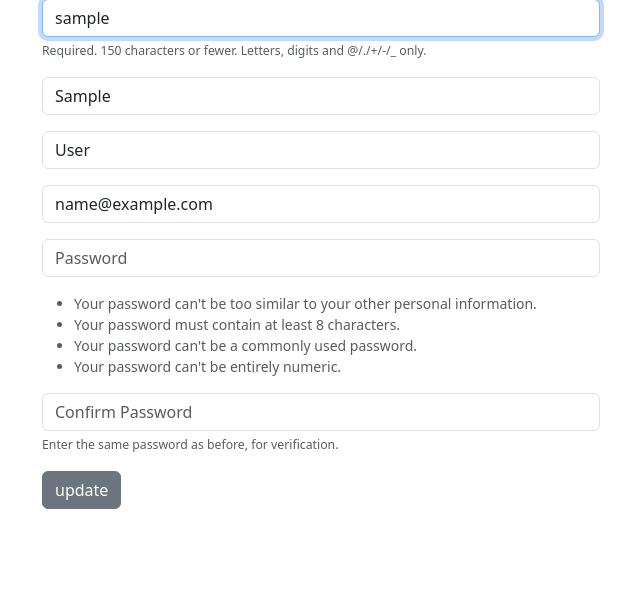
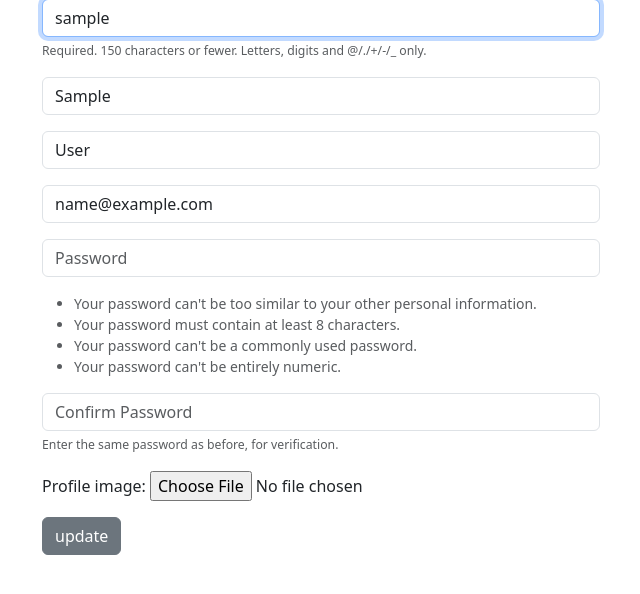
Before and after one commit to k-lila/socialmedia, a Django app: page /update_user/ in a window 1280 px wide. Shown: the part 113-707 px from the top of the page, without its empty margins (319-959 px from the left). Run offline with Django 5.2, Linux system fonts and the light colour scheme; the visitor is signed in with stand-in values (Sample User, id 1); data comes from the database, SQL or seed files in the repository.

Commit message:
profile pictures added to posts, profile and etc

```diff
--- a/socialmedia/urls.py
+++ b/socialmedia/urls.py
@@ -1,7 +1,9 @@
 from django.contrib import admin
 from django.urls import path, include
+from django.conf import settings
+from django.conf.urls.static import static
 
 urlpatterns = [
     path("admin/", admin.site.urls),
     path("", include("xuitter.urls")),
-]
+] + static(settings.MEDIA_URL, document_root=settings.MEDIA_ROOT)
--- /dev/null
+++ b/xuitter/forms/ProfileImgForm.py
@@ -0,0 +1,12 @@
+from django import forms
+from django.contrib.auth.forms import UserCreationForm
+from django.contrib.auth.models import User
+from ..models import Profile
+
+
+class ProfileImgForm(forms.ModelForm):
+    profile_image = forms.ImageField(label="Profile image")
+
+    class Meta:
+        model = Profile
+        fields = ("profile_image",)
--- a/xuitter/forms/__init__.py
+++ b/xuitter/forms/__init__.py
@@ -1,2 +1,3 @@
 from .PostForm import PostForm
 from .SignUpForm import SignUpForm
+from .ProfileImgForm import ProfileImgForm
--- a/xuitter/models/profile.py
+++ b/xuitter/models/profile.py
@@ -9,6 +9,7 @@ class Profile(models.Model):
         "self", related_name="followed_by", symmetrical=False, blank=True
     )
     date_modified = models.DateTimeField(User, auto_now=True)
+    profile_image = models.ImageField(null=True, blank=True, upload_to="images/")
 
     def __str__(self):
         return self.user.username
--- a/xuitter/templates/profile_list.html
+++ b/xuitter/templates/profile_list.html
@@ -9,7 +9,11 @@
                 <div class="card mb-3" style="max-width: 540px;">
                     <div class="row g-0">
                         <div class="col-md-4">
-                            <img src="{% static 'images/default_user.png' %}" class="img-fluid rounded-start" alt="Profile picture">
+                            {% if profile.profile_image %}
+                                <img src="{{ profile.profile_image.url }}" style="max-width: 150px; max-height: 150px" class="img-fluid rounded-start" alt="Profile picture">
+                            {% else %}
+                                <img src="{% static 'images/default_user.png' %}" class="img-fluid rounded-start" alt="Profile picture">
+                            {% endif %}
                         </div>
                         <div class="col-md-8">
                             <div class="card-body">
--- a/xuitter/templates/update_user.html
+++ b/xuitter/templates/update_user.html
@@ -3,9 +3,10 @@
 {% block content %}
     <div class="col-md-6 offset-md-3">
         <h1>update</h1>
-        <form method="POST" action="">
+        <form method="POST" action="" enctype="multipart/form-data">
             {% csrf_token %}
-            {{ form.as_p }}
+            {{ user_form.as_p }}
+            {{ profile_form.as_p }}
             <button type="submit" class="btn btn-secondary">update</button>
         </form>
     </div>
--- a/xuitter/views/update_user.py
+++ b/xuitter/views/update_user.py
@@ -2,18 +2,30 @@ from django.shortcuts import render, redirect
 from django.contrib import messages
 from django.contrib.auth.models import User
 from django.contrib.auth import login
-from ..forms import SignUpForm
+from ..models import Profile
+from ..forms import SignUpForm, ProfileImgForm
 
 
 def update_user(request):
     if request.user.is_authenticated:
         current_user = User.objects.get(id=request.user.id)
-        form = SignUpForm(request.POST or None, instance=current_user)
-        if form.is_valid():
-            form.save()
+        profile_user = Profile.objects.get(user__id=request.user.id)
+        user_form = SignUpForm(
+            request.POST or None, request.FILES or None, instance=current_user
+        )
+        profile_form = ProfileImgForm(
+            request.POST or None, request.FILES or None, instance=profile_user
+        )
+        if user_form.is_valid() and profile_form.is_valid():
+            user_form.save()
+            profile_form.save()
             login(request, current_user)
             messages.success(request, ("modificações salvas"))
             return redirect("home")
-        return render(request, "update_user.html", {"form": form})
+        return render(
+            request,
+            "update_user.html",
+            {"user_form": user_form, "profile_form": profile_form},
+        )
     else:
         return redirect("home")
```
Also changed, not shown: socialmedia/settings.py (+4 -12 lines), xuitter/templates/home.html (+18 -2 lines), xuitter/templates/profile.html (+22 -2 lines), xuitter/migrations/0006_profile_profile_img.py (added), xuitter/migrations/0007_rename_profile_img_profile_profile_image.py (added), 1 other file.
